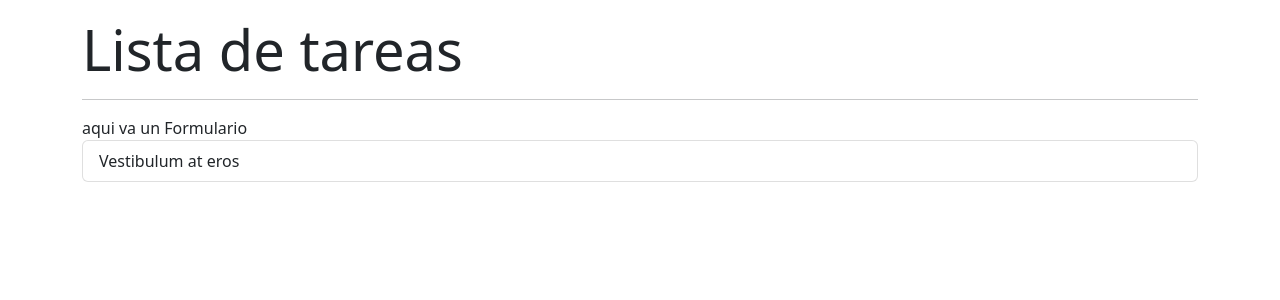
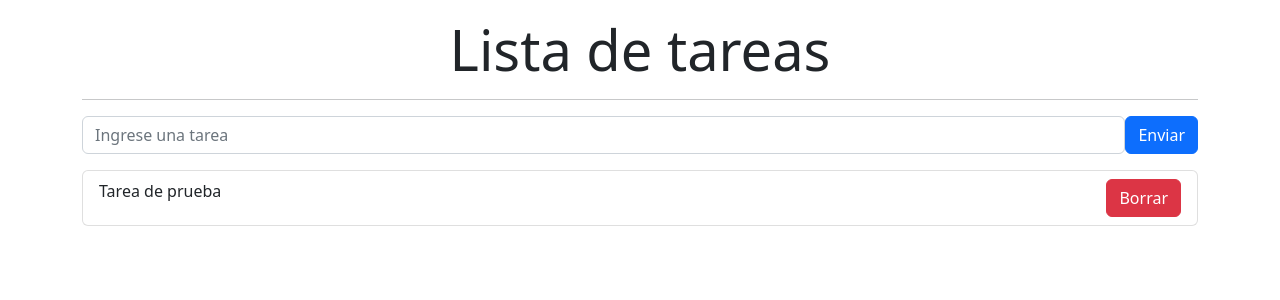
Before and after one commit to JennAlvarez/Lista-Tareas, a React (Create React App) app: page / in a window 1280 px wide. Shown: the top 300 px of the page. Built offline with nearby package versions, Linux system fonts and the light colour scheme.

Commit message:
agregamos el maquetado a los componentes

```diff
--- a/src/App.jsx
+++ b/src/App.jsx
@@ -5,7 +5,7 @@ import Formulario from "./components/Formulario";
 function App() {
   return (
     <Container className='my-3'>
-      <h1 className="display-4">Lista de tareas</h1>
+      <h1 className="display-4 text-center">Lista de tareas</h1>
       <hr/>
       <Formulario></Formulario>
     </Container>
--- a/src/components/Formulario.jsx
+++ b/src/components/Formulario.jsx
@@ -1,12 +1,20 @@
 import ListaTareas from "./ListaTareas";
+import { Form, Button } from "react-bootstrap";
 
 const Formulario = () => {
-    return (
-        <div>
-            aqui va un Formulario
-            <ListaTareas></ListaTareas>
-        </div>
-    );
+  return (
+    <div>
+      <Form>
+        <Form.Group className="mb-3 d-flex" controlId="formBasicEmail">
+          <Form.Control type="text" placeholder="Ingrese una tarea" />
+          <Button variant="primary" type="submit">
+             Enviar
+          </Button>
+        </Form.Group>
+      </Form>
+      <ListaTareas></ListaTareas>
+    </div>
+  );
 };
 
 export default Formulario;
--- a/src/components/ItemTarea.jsx
+++ b/src/components/ItemTarea.jsx
@@ -1,9 +1,12 @@
-import { ListGroup } from "react-bootstrap";
+import { ListGroup, Button } from "react-bootstrap";
 
 const ItemTarea = () => {
-    return (
-        <ListGroup.Item>Vestibulum at eros</ListGroup.Item>
-    );
+  return (
+    <ListGroup.Item className="d-flex justify-content-between">
+      Tarea de prueba
+      <Button variant="danger">Borrar</Button>
+    </ListGroup.Item>
+  );
 };
 
 export default ItemTarea;
--- a/src/components/ListaTareas.jsx
+++ b/src/components/ListaTareas.jsx
@@ -1,5 +1,6 @@
+import React from "react";
 import ItemTarea from "./ItemTarea";
-import ListGroup from "react-bootstrap/ListGroup";
+import ListGroup from 'react-bootstrap/ListGroup';
 
 const ListaTareas = () => {
   return (
```
